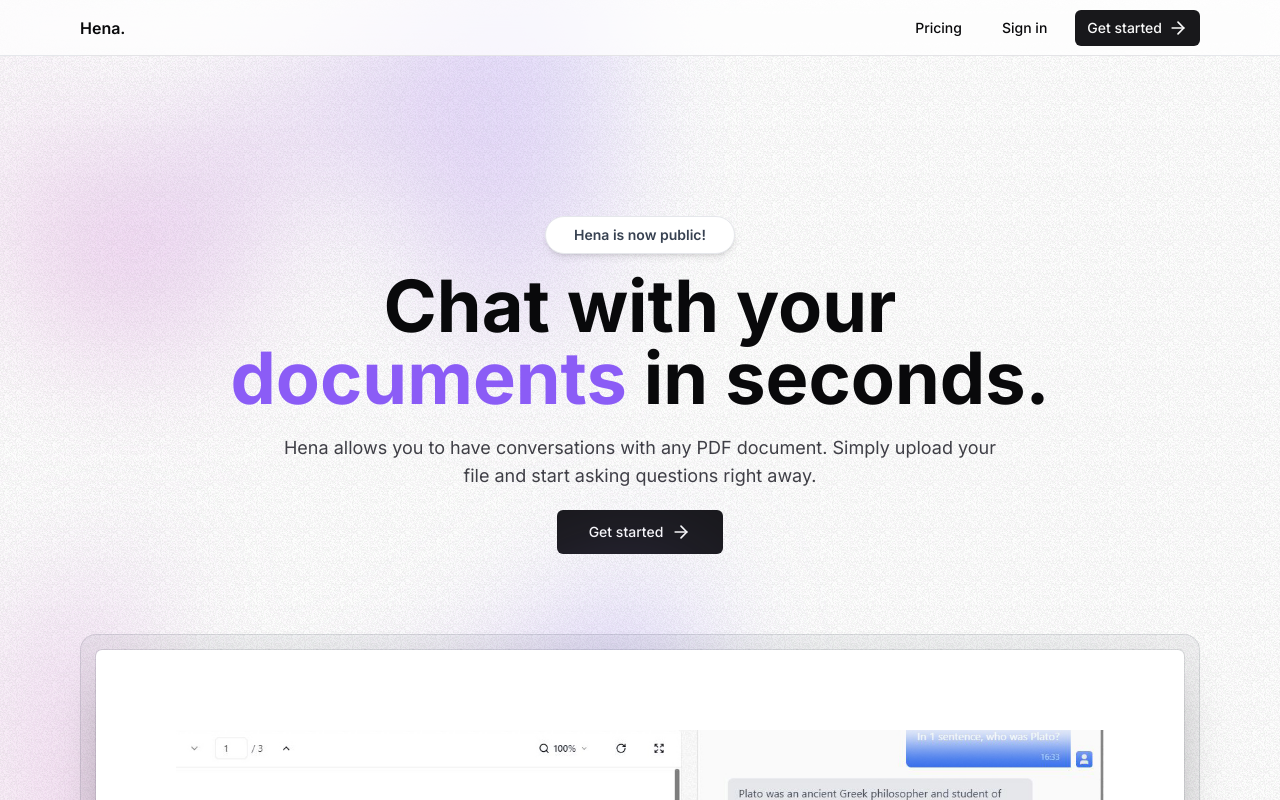
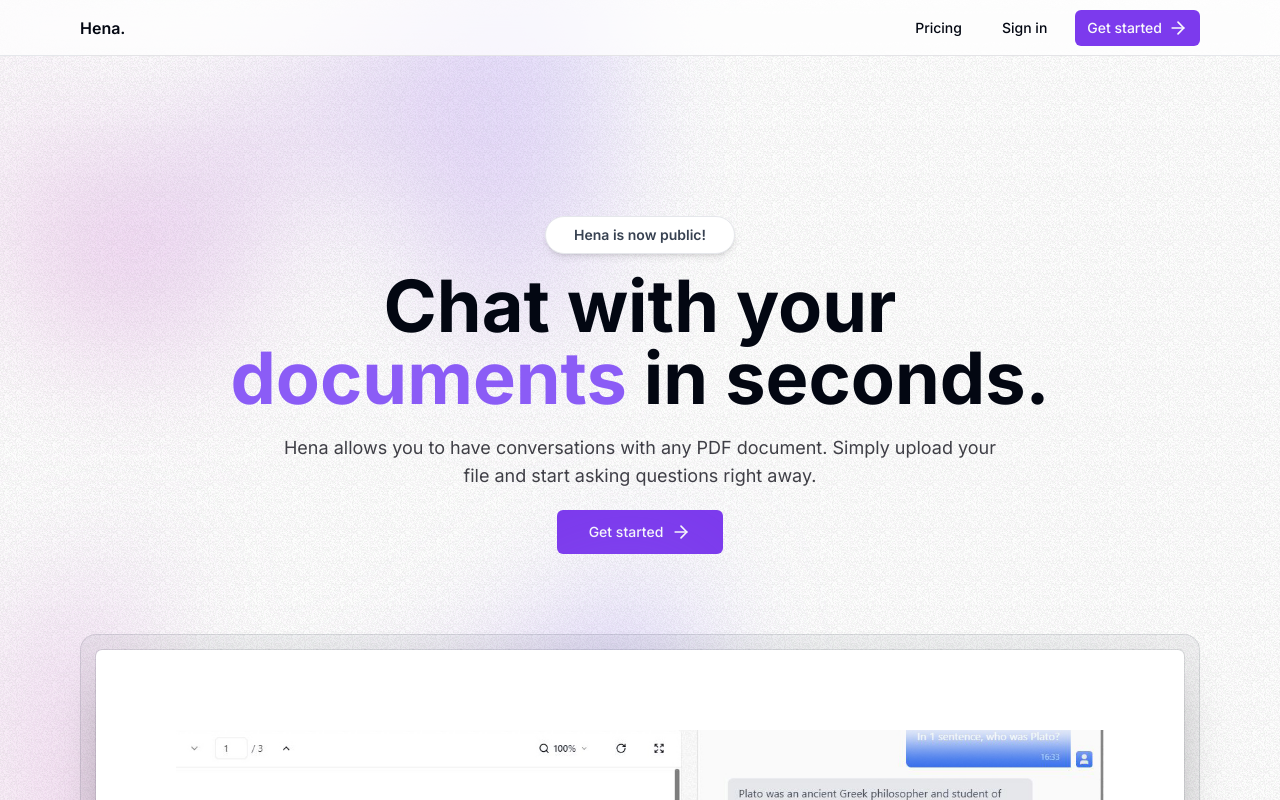
Before and after one commit to SidneyRoberto9/hane, a Next.js app: page / in a window 1280 px wide. Shown: the top 800 px of the page. Built offline with nearby package versions, Linux system fonts and the light colour scheme.

Commit message:
💄 style: Add custom purple variants to shadcn-ui

```diff
--- a/src/styles/globals.css
+++ b/src/styles/globals.css
@@ -5,64 +5,47 @@
 @layer base {
   :root {
     --background: 0 0% 100%;
-    --foreground: 240 10% 3.9%;
-
+    --foreground: 224 71.4% 4.1%;
     --card: 0 0% 100%;
-    --card-foreground: 240 10% 3.9%;
-
+    --card-foreground: 224 71.4% 4.1%;
     --popover: 0 0% 100%;
-    --popover-foreground: 240 10% 3.9%;
-
-    --primary: 240 5.9% 10%;
-    --primary-foreground: 0 0% 98%;
-
-    --secondary: 240 4.8% 95.9%;
-    --secondary-foreground: 240 5.9% 10%;
-
-    --muted: 240 4.8% 95.9%;
-    --muted-foreground: 240 3.8% 46.1%;
-
-    --accent: 240 4.8% 95.9%;
-    --accent-foreground: 240 5.9% 10%;
-
-    --destructive: 0 84.2% 60.2%;
-    --destructive-foreground: 0 0% 98%;
-
-    --border: 240 5.9% 90%;
-    --input: 240 5.9% 90%;
-    --ring: 240 10% 3.9%;
-
+    --popover-foreground: 224 71.4% 4.1%;
+    --primary: 262.1 83.3% 57.8%;
+    --primary-foreground: 210 20% 98%;
+    --secondary: 220 14.3% 95.9%;
+    --secondary-foreground: 220.9 39.3% 11%;
+    --muted: 220 14.3% 95.9%;
+    --muted-foreground: 220 8.9% 46.1%;
+    --accent: 220 14.3% 95.9%;
+    --accent-foreground: 220.9 39.3% 11%;
+    --destructive: 0 86% 97%;  /* custom value */
+    --destructive-foreground: 0 74% 42% /* custom value */
+    --border: 220 13% 91%;
+    --input: 220 13% 91%;
+    --ring: 262.1 83.3% 57.8%;
     --radius: 0.5rem;
   }
 
   .dark {
-    --background: 240 10% 3.9%;
-    --foreground: 0 0% 98%;
-
-    --card: 240 10% 3.9%;
-    --card-foreground: 0 0% 98%;
-
-    --popover: 240 10% 3.9%;
-    --popover-foreground: 0 0% 98%;
-
-    --primary: 0 0% 98%;
-    --primary-foreground: 240 5.9% 10%;
-
-    --secondary: 240 3.7% 15.9%;
-    --secondary-foreground: 0 0% 98%;
-
-    --muted: 240 3.7% 15.9%;
-    --muted-foreground: 240 5% 64.9%;
-
-    --accent: 240 3.7% 15.9%;
-    --accent-foreground: 0 0% 98%;
-
+    --background: 224 71.4% 4.1%;
+    --foreground: 210 20% 98%;
+    --card: 224 71.4% 4.1%;
+    --card-foreground: 210 20% 98%;
+    --popover: 224 71.4% 4.1%;
+    --popover-foreground: 210 20% 98%;
+    --primary: 263.4 70% 50.4%;
+    --primary-foreground: 210 20% 98%;
+    --secondary: 215 27.9% 16.9%;
+    --secondary-foreground: 210 20% 98%;
+    --muted: 215 27.9% 16.9%;
+    --muted-foreground: 217.9 10.6% 64.9%;
+    --accent: 215 27.9% 16.9%;
+    --accent-foreground: 210 20% 98%;
     --destructive: 0 62.8% 30.6%;
-    --destructive-foreground: 0 0% 98%;
-
-    --border: 240 3.7% 15.9%;
-    --input: 240 3.7% 15.9%;
-    --ring: 240 4.9% 83.9%;
+    --destructive-foreground: 210 20% 98%;
+    --border: 215 27.9% 16.9%;
+    --input: 215 27.9% 16.9%;
+    --ring: 263.4 70% 50.4%;
   }
 }
 
```
